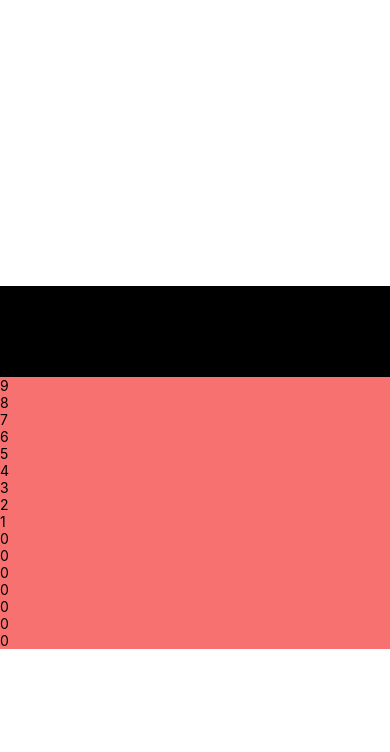
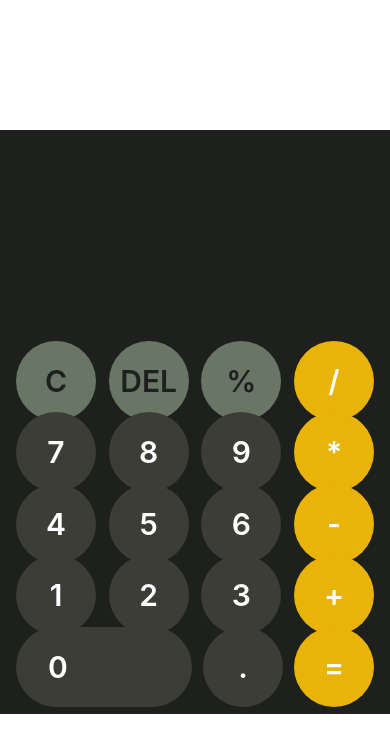
Before and after one commit to Emmy-Akintz/calculator-react-native, a React Native app: screen / in a window 390 px wide. Shown: the top 752 px of the page. Built offline with nearby package versions, Linux system fonts and the light colour scheme.

Commit message:
working on ui

```diff
--- a/App.js
+++ b/App.js
@@ -1,22 +1,143 @@
 import { StatusBar } from 'expo-status-bar';
-import { StyleSheet, Text, View, SafeAreaView, Platform } from 'react-native';
-import { numbers } from './constants/calculatorStructure';
-import Button from './components/button';
+import { useState } from 'react';
+import { StyleSheet, Text, View, TouchableOpacity } from 'react-native';
+
+// const colors = {
+//   black: "#1E201E",
+//   darkGrey: "#3C3D37",
+//   lightGrey: "#697565",
+//   yellow: "#eab308",
+//   white: "#FFFFFF"
+// }
 
 export default function App() {
+  const [value, setValue] = useState("");
+  const [answer, setAnswer] = useState("");
+  let display = [""]
+  const handlePress = (val) => {
+    if (val === "=") {
+      setAnswer("254")
+    }
+    setValue(val)
+    display.join(value)
+  }
   return (
     <View style={styles.container}>
-      <View className="bg-black">
+      <View>
         <StatusBar style="light" />
-        <View className="flex h-full w-screen">
-          <View className="w-full h-1/3"></View>
-          <View className="w-full flex-1 grid">
-            <View className="h-fit w-full bg-red-400">
-              {numbers.map((row, index) => (
-                <Button key={index} text={row.text} />
+        <View className="flex h-full w-screen bg-[#1E201E]">
+          <View className="w-full h-1/3 grid justify-end items-end p-4">
+            <Text className="text-white opacity-50 text-5xl">{value}</Text>
+            <Text className="text-white text-6xl">{answer}</Text>
+          </View>
+          <View className="w-full flex-1 grid gap-6 p-4">
+            <View className="w-full flex flex-row justify-between">
+              {[
+                {
+                  text: "C",
+                  category: 1
+                },
+                {
+                  text: "DEL",
+                  category: 1
+                },
+                {
+                  text: "%",
+                  category: 1
+                },
+                {
+                  text: "/",
+                  category: 3
+                },
+              ].map((row, index) => (
+                <Button key={index} text={row.text} category={row.category} onPress={() => handlePress(row.text)} />
               ))}
             </View>
-            <View className=""></View>
+            <View className="w-full flex flex-row justify-between">
+              {[
+                {
+                  text: "7",
+                  category: 2
+                },
+                {
+                  text: "8",
+                  category: 2
+                },
+                {
+                  text: "9",
+                  category: 2
+                },
+                {
+                  text: "*",
+                  category: 3
+                },
+              ].map((row, index) => (
+                <Button key={index} text={row.text} category={row.category} onPress={() => handlePress(row.text)} />
+              ))}
+            </View>
+            <View className="w-full flex flex-row justify-between">
+              {[
+                {
+                  text: "4",
+                  category: 2
+                },
+                {
+                  text: "5",
+                  category: 2
+                },
+                {
+                  text: "6",
+                  category: 2
+                },
+                {
+                  text: "-",
+                  category: 3
+                },
+              ].map((row, index) => (
+                <Button key={index} text={row.text} category={row.category} onPress={() => handlePress(row.text)} />
+              ))}
+            </View>
+            <View className="w-full flex flex-row justify-between">
+              {[
+                {
+                  text: "1",
+                  category: 2
+                },
+                {
+                  text: "2",
+                  category: 2
+                },
+                {
+                  text: "3",
+                  category: 2
+                },
+                {
+                  text: "+",
+                  category: 3
+                },
+              ].map((row, index) => (
+                <Button key={index} text={row.text} category={row.category} onPress={() => handlePress(row.text)} />
+              ))}
+            </View>
+            <View className="w-full flex flex-row justify-between">
+              {[
+                {
+                  text: "0",
+                  category: 4
+                },
+                {
+                  text: ".",
+                  category: 2
+                },
+                {
+                  text: "=",
+                  category: 3
+                },
+              ].map((row, index) => (
+                <Button key={index} text={row.text} category={row.category} onPress={() => handlePress(row.text)} />
+              ))}
+            </View>
+            <View className="w-full"></View>
           </View>
         </View>
       </View>
@@ -33,3 +154,31 @@ const styles = StyleSheet.create({
     justifyContent: 'center',
   },
 });
+
+const Button = ({ text, category, ...props }) => {
+  if (category === 1) {
+    return (
+      <TouchableOpacity {...props} className="bg-[#697565] h-20 w-20 rounded-full flex justify-center items-center">
+        <Text className="text-[#1E201E] font-semibold text-3xl">{text}</Text>
+      </TouchableOpacity>
+    )
+  } else if (category === 2) {
+    return (
+      <TouchableOpacity {...props} className="bg-[#3C3D37] h-20 w-20 rounded-full flex justify-center items-center">
+        <Text className="text-[#FFFFFF] font-semibold text-3xl">{text}</Text>
+      </TouchableOpacity>
+    )
+  } else if (category === 3) {
+    return (
+      <TouchableOpacity {...props} className="bg-[#eab308] h-20 w-20 rounded-full flex justify-center items-center">
+        <Text className="text-[#FFFFFF] font-semibold text-3xl">{text}</Text>
+      </TouchableOpacity>
+    )
+  } else if (category === 4) {
+    return (
+      <TouchableOpacity {...props} className="bg-[#3C3D37] h-20 w-44 pl-8 rounded-full flex justify-center items-start">
+        <Text className="text-[#FFFFFF] font-semibold text-3xl">{text}</Text>
+      </TouchableOpacity>
+    )
+  }
+}
--- a/components/button.jsx
+++ /dev/null
@@ -1,9 +0,0 @@
-import { Text, TouchableOpacity } from "react-native";
-
-export default function Button(props) {
-    return (
-        <TouchableOpacity>
-            <Text className="rounded-full h-12 w-12 bg-yellow-400">{props.text}</Text>
-        </TouchableOpacity>
-    )
-}
--- a/constants/calculatorStructure.js
+++ /dev/null
@@ -1,18 +0,0 @@
-export const numbers = [
-    { text: "9" },
-    { text: "8" },
-    { text: "7" },
-    { text: "6" },
-    { text: "5" },
-    { text: "4" },
-    { text: "3" },
-    { text: "2" },
-    { text: "1" },
-    { text: "0" },
-    { text: "0" },
-    { text: "0" },
-    { text: "0" },
-    { text: "0" },
-    { text: "0" },
-    { text: "0" },
-]
```
